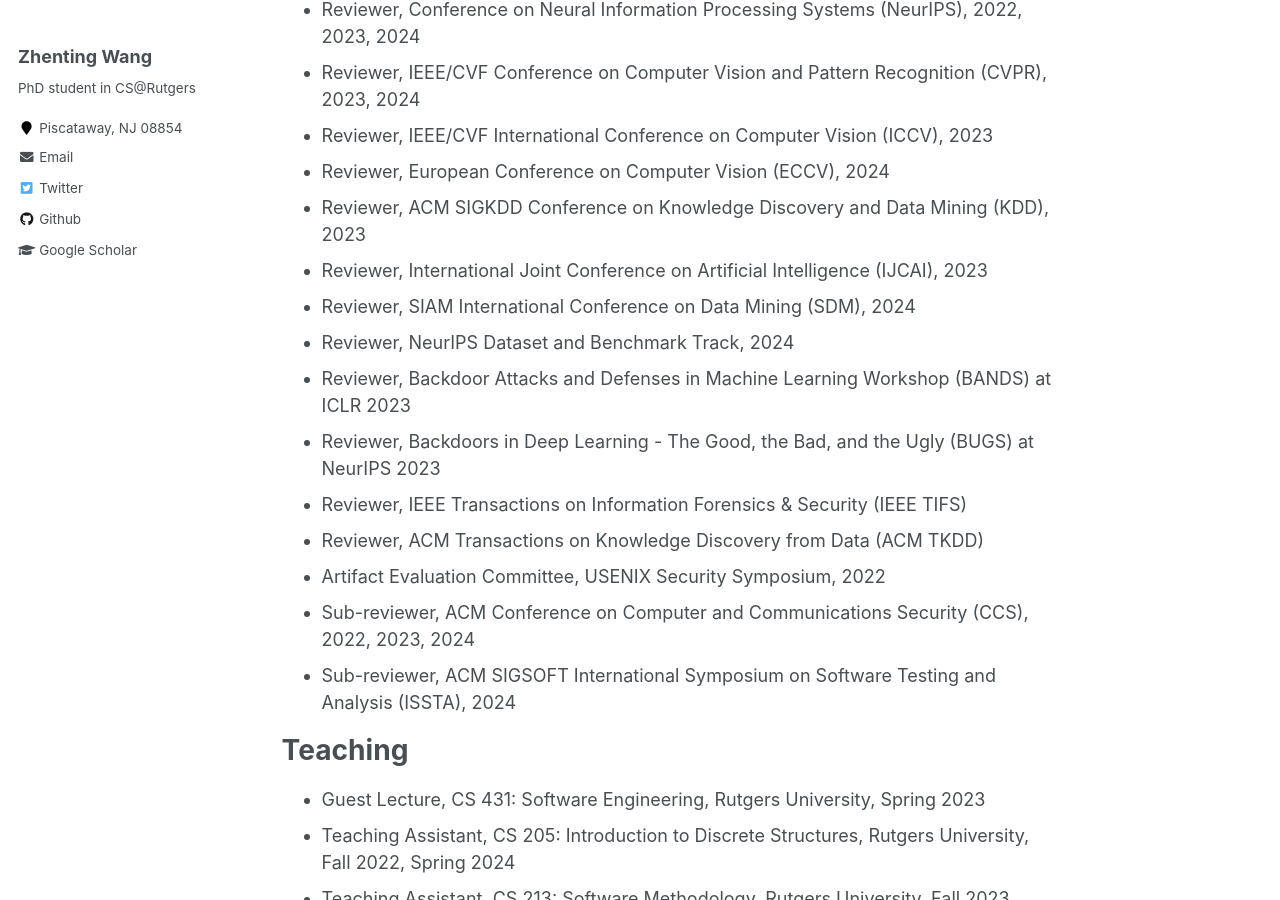
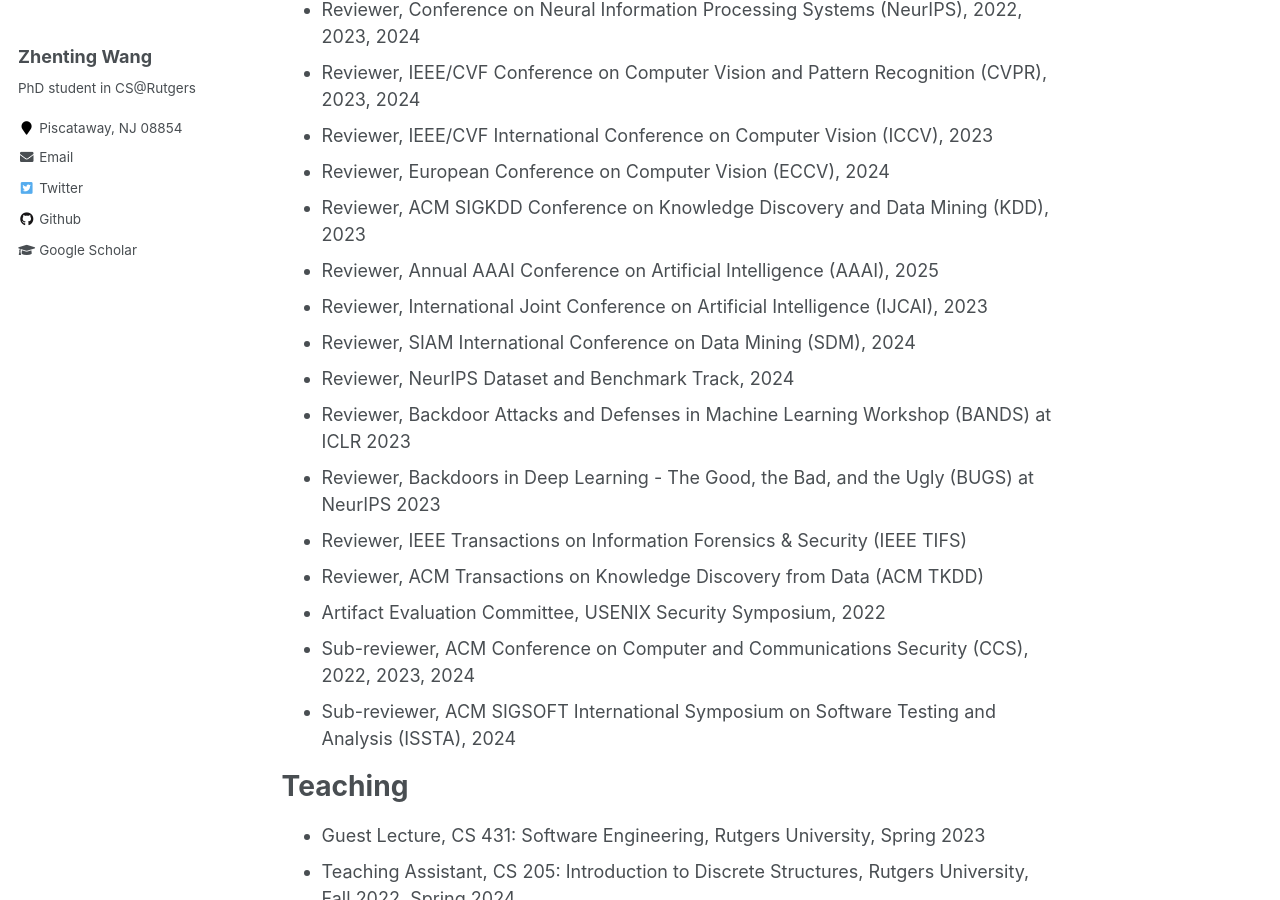
Before and after one commit to ZhentingWang/zhentingwang.github.io, a Jekyll site: the page built from _pages/about.md, in a window 1280 px wide and 900 px high, scrolled down 4542 px. Built offline with Jekyll 4.4.1, drawn with Linux system fonts in a browser that asks for light colours.

Commit message:
Update about.md

```diff
--- a/_pages/about.md
+++ b/_pages/about.md
@@ -143,6 +143,7 @@ Service
 * Reviewer, IEEE/CVF International Conference on Computer Vision (ICCV), 2023
 * Reviewer, European Conference on Computer Vision (ECCV), 2024
 * Reviewer, ACM SIGKDD Conference on Knowledge Discovery and Data Mining (KDD), 2023
+* Reviewer, Annual AAAI Conference on Artificial Intelligence (AAAI), 2025
 * Reviewer, International Joint Conference on Artificial Intelligence (IJCAI), 2023
 * Reviewer, SIAM International Conference on Data Mining (SDM), 2024
 * Reviewer, NeurIPS Dataset and Benchmark Track, 2024
```
